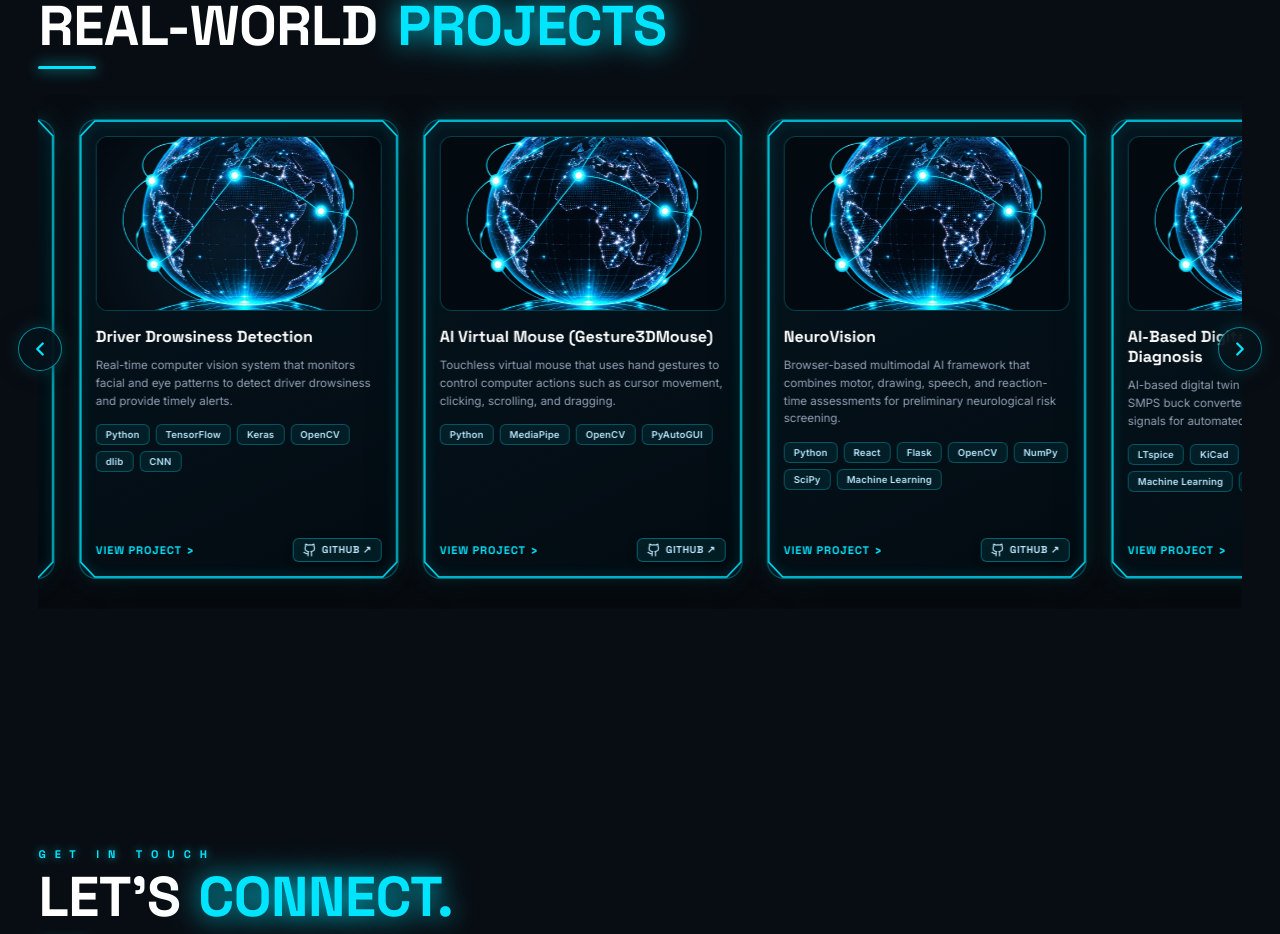
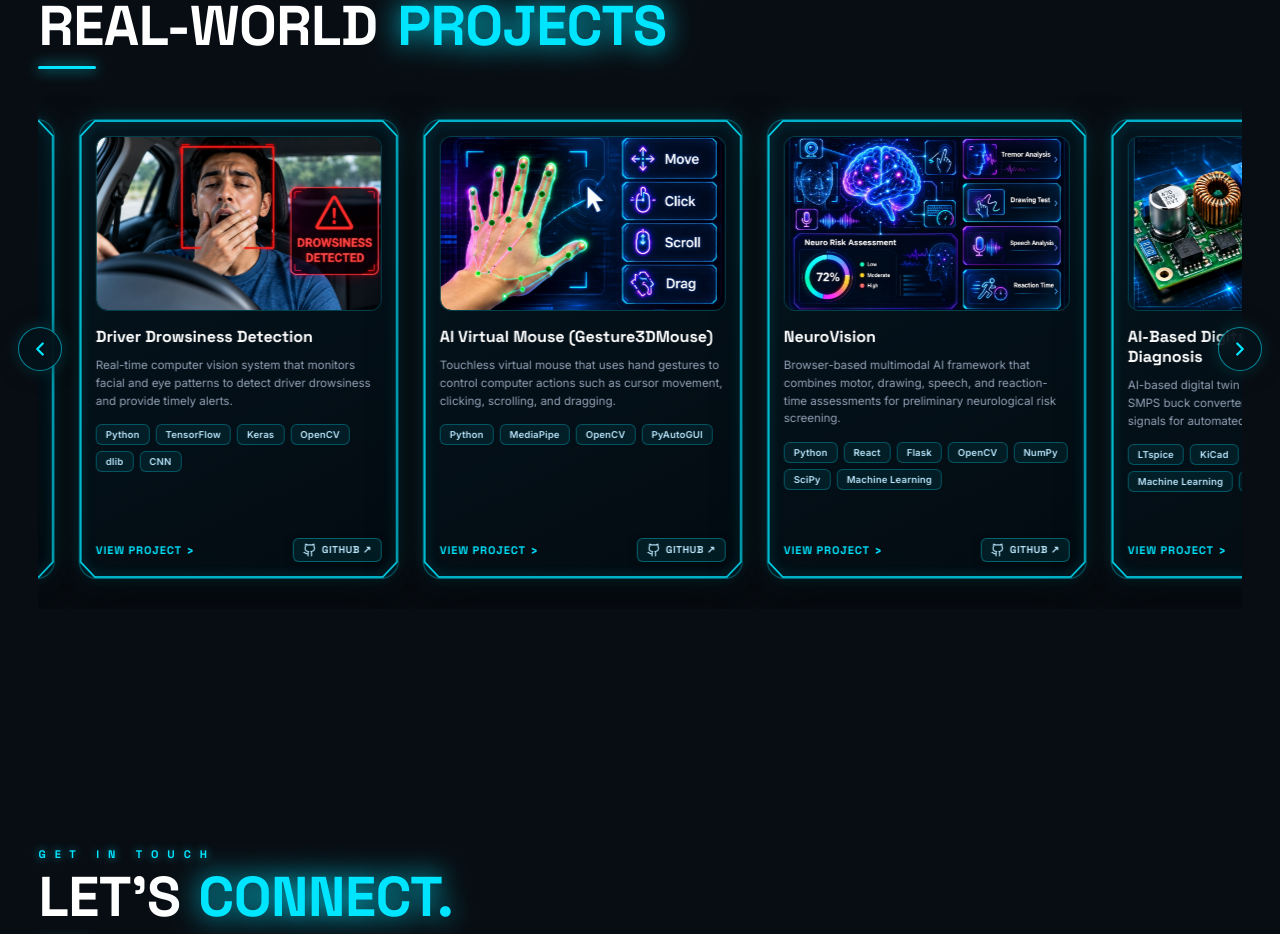
Before and after one commit to Sritharan2005/Sritharan-Portfolio, a React (Vite) app: page /#home in a window 1280 px wide. Shown: the part 3520-4454 px from the top of the page. Built offline with nearby package versions, Linux system fonts and the light colour scheme.

Commit message:
Fix individual project images

```diff
--- a/src/ProjectsSection.jsx
+++ b/src/ProjectsSection.jsx
@@ -8,7 +8,7 @@ export const ProjectArtworks = {
   Drowsiness: () => (
     <div className="proj-art-canvas proj-art-drowsiness" style={{ padding: 0, overflow: "hidden", display: "flex", alignItems: "center", justifyContent: "center", userSelect: "none" }}>
       <img
-        src={`${import.meta.env.BASE_URL}images/contact-earth.png`}
+        src={`${import.meta.env.BASE_URL}images/drowsiness-detection.png`}
         alt="Driver Drowsiness Detection"
         draggable={false}
         onDragStart={(e) => e.preventDefault()}
@@ -30,7 +30,7 @@ export const ProjectArtworks = {
   VirtualMouse: () => (
     <div className="proj-art-canvas proj-art-virtual-mouse" style={{ padding: 0, overflow: "hidden", display: "flex", alignItems: "center", justifyContent: "center", userSelect: "none" }}>
       <img
-        src={`${import.meta.env.BASE_URL}images/contact-earth.png`}
+        src={`${import.meta.env.BASE_URL}images/virtual-mouse.png`}
         alt="AI Virtual Mouse (Gesture3DMouse)"
         draggable={false}
         onDragStart={(e) => e.preventDefault()}
@@ -109,7 +109,7 @@ export const ProjectArtworks = {
   Forecasting: () => (
     <div className="proj-art-canvas proj-art-forecast" style={{ padding: 0, overflow: "hidden", display: "flex", alignItems: "center", justifyContent: "center", userSelect: "none" }}>
       <img
-        src={`${import.meta.env.BASE_URL}images/contact-earth.png`}
+        src={`${import.meta.env.BASE_URL}images/forecasting-dashboard.png`}
         alt="Predictive Forecasting Dashboard"
         draggable={false}
         onDragStart={(e) => e.preventDefault()}
@@ -172,7 +172,7 @@ export const ProjectArtworks = {
   Deepfake: () => (
     <div className="proj-art-canvas proj-art-deepfake" style={{ padding: 0, overflow: "hidden", display: "flex", alignItems: "center", justifyContent: "center", userSelect: "none" }}>
       <img
-        src={`${import.meta.env.BASE_URL}images/contact-earth.png`}
+        src={`${import.meta.env.BASE_URL}images/fake-detection.png`}
         alt="AI-Powered Fake Image & Video Detection"
         draggable={false}
         onDragStart={(e) => e.preventDefault()}
@@ -194,7 +194,7 @@ export const ProjectArtworks = {
   NeuroVision: () => (
     <div className="proj-art-canvas proj-art-neurovision" style={{ padding: 0, overflow: "hidden", display: "flex", alignItems: "center", justifyContent: "center", userSelect: "none" }}>
       <img
-        src={`${import.meta.env.BASE_URL}images/contact-earth.png`}
+        src={`${import.meta.env.BASE_URL}images/neurovision.png`}
         alt="NeuroVision"
         draggable={false}
         onDragStart={(e) => e.preventDefault()}
@@ -216,7 +216,7 @@ export const ProjectArtworks = {
   SmpsDigitalTwin: () => (
     <div className="proj-art-canvas proj-art-smps" style={{ padding: 0, overflow: "hidden", display: "flex", alignItems: "center", justifyContent: "center", userSelect: "none" }}>
       <img
-        src={`${import.meta.env.BASE_URL}images/contact-earth.png`}
+        src={`${import.meta.env.BASE_URL}images/smps-digital-twin.png`}
         alt="AI Digital Twin for SMPS Fault Diagnosis"
         draggable={false}
         onDragStart={(e) => e.preventDefault()}
@@ -238,7 +238,7 @@ export const ProjectArtworks = {
   PrintingAutomation: () => (
     <div className="proj-art-canvas proj-art-printing" style={{ padding: 0, overflow: "hidden", display: "flex", alignItems: "center", justifyContent: "center", userSelect: "none" }}>
       <img
-        src={`${import.meta.env.BASE_URL}images/contact-earth.png`}
+        src={`${import.meta.env.BASE_URL}images/printing-automation.png`}
         alt="Printing Automation System"
         draggable={false}
         onDragStart={(e) => e.preventDefault()}
@@ -260,7 +260,7 @@ export const ProjectArtworks = {
   Slot06: () => (
     <div className="proj-art-canvas proj-art-slot06" style={{ padding: 0, overflow: "hidden", display: "flex", alignItems: "center", justifyContent: "center", userSelect: "none" }}>
       <img
-        src={`${import.meta.env.BASE_URL}images/contact-earth.png`}
+        src={`${import.meta.env.BASE_URL}images/slot-06.png`}
         alt="Predictive Forecasting Dashboard"
         draggable={false}
         onDragStart={(e) => e.preventDefault()}
```
Also changed, not shown: 1 other file (tests, documents, lock files or other folders).
